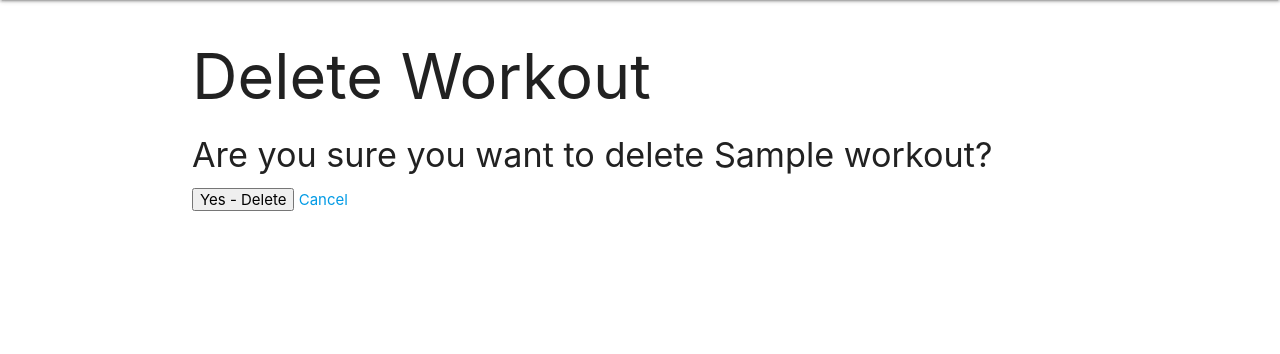
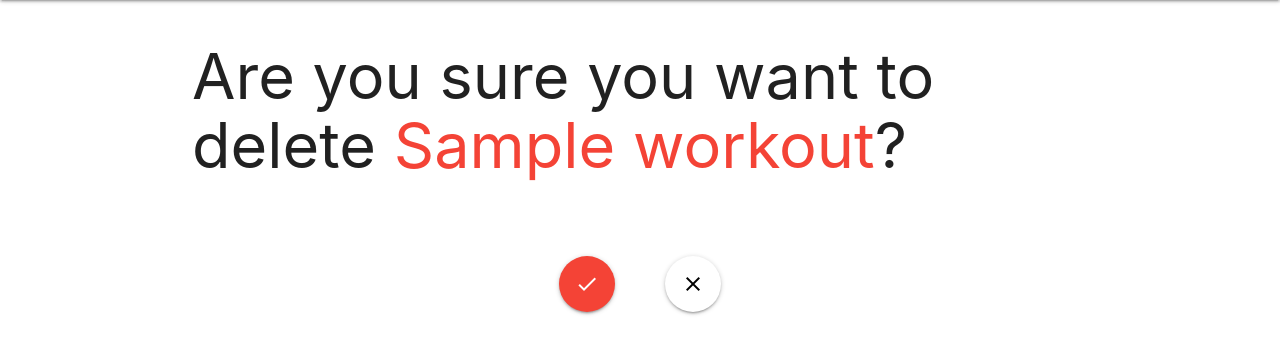
Before and after one commit to mikeolsonn/fitiva, a Django app: page /workouts/1/delete/ in a window 1280 px wide. Shown: the part 64-418 px from the top of the page. Run offline with Django 3.2, Linux system fonts and the light colour scheme; tables that the repository leaves empty hold one stand-in row (values such as "Sample post").

Commit message:
updates confirm delete style

```diff
--- a/main_app/templates/main_app/workout_confirm_delete.html
+++ b/main_app/templates/main_app/workout_confirm_delete.html
@@ -1,15 +1,24 @@
 {% extends '../base.html' %}
-
 {% block content %}
 
-    <h1>Delete Workout</h1>
-
-    <h4>Are you sure you want to delete <span>{{ object.name }}</span>?</h4>
+    <h1>Are you sure you want to delete <span class="red-text">{{ object.name }}</span>?</h1>
 
     <form action="" method="POST">
         {% csrf_token %}
-        <input type="Submit" value="Yes - Delete">
-        <a href="{% url 'detail' object.id %}">Cancel</a>
+
+        <div class="actn-btns">
+            <div>
+                <button type="submit" class="btn-floating btn-large waves-effect waves-light red">
+                    <a><i class="material-icons">check</i></a>
+                </button>
+            </div>
+            <button class="btn-floating btn-large waves-effect waves-light white">
+                <a href="{% url 'detail' object.id %}">
+                    <i class="material-icons black-text">clear</i>
+                </a>
+            </button>
+        </div>
+
     </form>
 
 {% endblock %}
```
